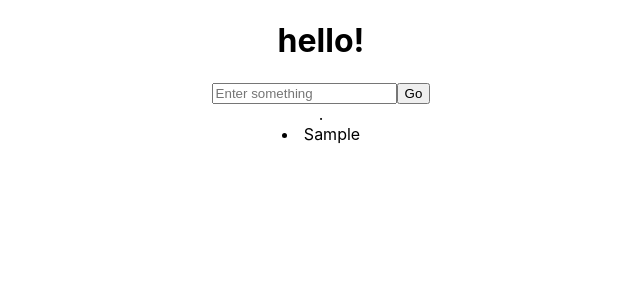
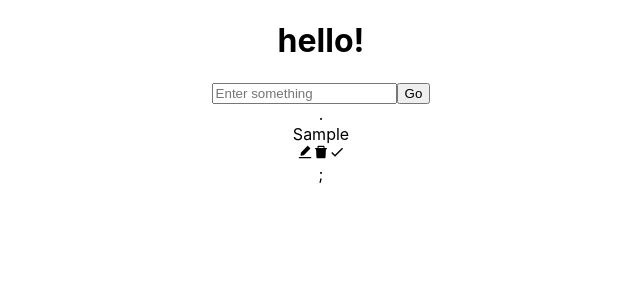
Before and after one commit to jasonwieczorek/reactwithtypescript, a React (Create React App) app: page / in a window 1280 px wide. Both pictures are taken after typing "Sample" into the empty fields and a click on the button "Go". Shown: the top 300 px of the page, without its empty margins (319-959 px from the left). Built offline with nearby package versions, Linux system fonts and the light colour scheme.

Commit message:
added single todo with some icons

```diff
--- /dev/null
+++ b/src/components/SingleTodo.tsx
@@ -0,0 +1,40 @@
+import React from 'react';
+import {TodoModel} from "./TodoModel";
+import {AiFillDelete, AiFillEdit} from "react-icons/ai";
+import {MdDone} from "react-icons/md";
+
+type Props = {
+    todo: TodoModel,
+    todos: TodoModel[],
+    setTodos: React.Dispatch<React.SetStateAction<TodoModel[]>>
+}
+
+const SingleTodo: React.FC<Props> = ({todo, todos, setTodos}) => {
+
+    const handleDone = (id: number) => {
+        setTodos(
+            todos.map((todo) =>
+                todo.id === id ? {...todo, isDone: !todo.isDone} : todo)
+        );
+    };
+
+
+    return (
+        <form>
+            <span>{todo.todo}</span>
+            <div>
+                <span className="icon">
+                    <AiFillEdit/>
+                </span>
+                <span className="icon">
+                    <AiFillDelete/>
+                </span>
+                <span className="icon" onClick={() => handleDone(todo.id)}>
+                    <MdDone/>
+                </span>
+            </div>
+        </form>
+    );
+};
+
+export default SingleTodo;
--- a/src/components/TodoList.tsx
+++ b/src/components/TodoList.tsx
@@ -1,5 +1,6 @@
 import React from 'react';
 import {TodoModel} from "./TodoModel";
+import SingleTodo from "./SingleTodo";
 
 interface Props {
     todos: TodoModel[],
@@ -9,11 +10,10 @@ interface Props {
 const TodoList: React.FC<Props> = ({todos, setTodos}) => {
     return (
         <div className='todos'>
-
-            {/* render all the todos */}.
+            {/*comment here*/}.
             {todos.map(todo => (
-                <li>{todo.todo}</li>
-            ))}
+                <SingleTodo todo={todo} todos={todos} setTodos={setTodos}/>
+            ))};
         </div>
     );
 };
```
